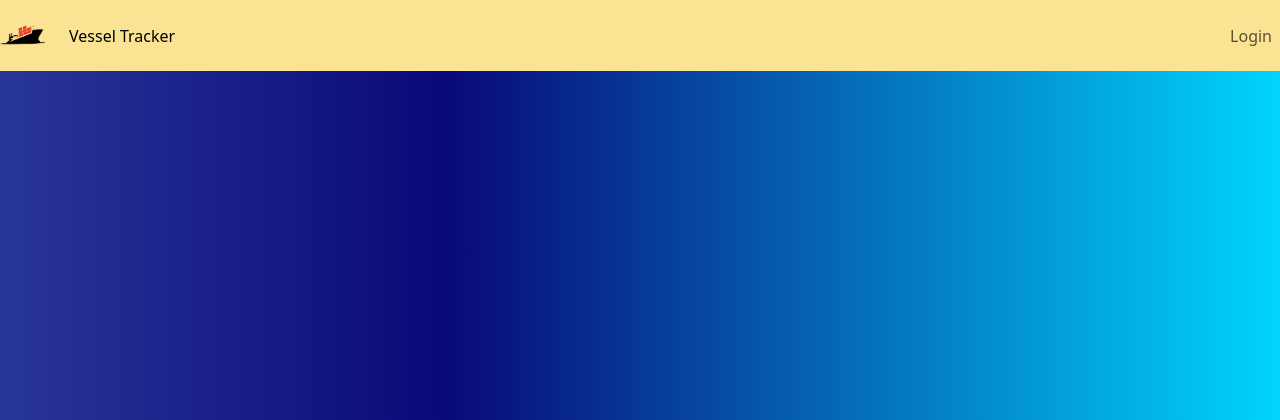
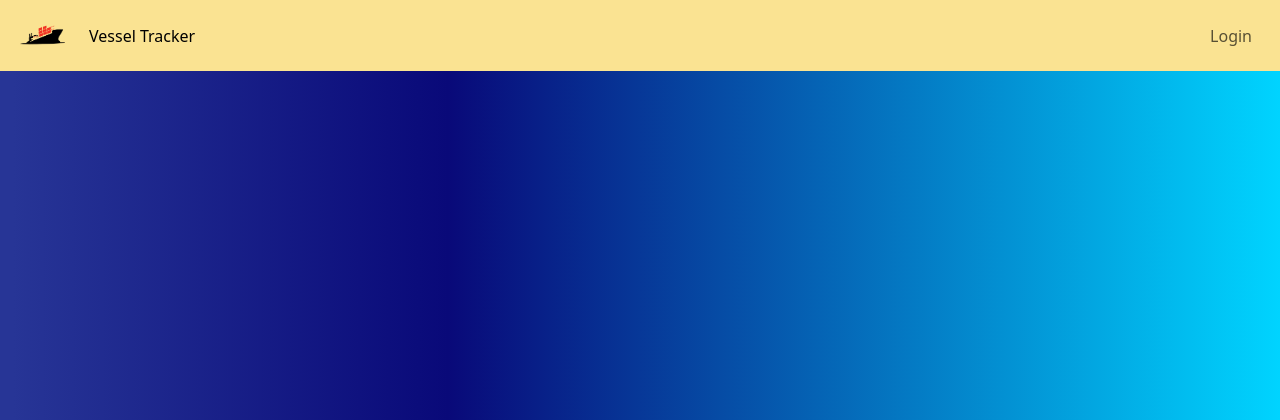
Before and after one commit to tanjil-dev/VesselTracker, a Django app: page / in a window 1280 px wide. Shown: the top 420 px of the page. Run offline with Django 3.2, Linux system fonts and the light colour scheme; data that the repository does not hold is empty; some libraries are stand-ins or nearby versions.

Commit message:
navbar refactor

```diff
--- a/static/css/style.css
+++ b/static/css/style.css
@@ -8,6 +8,12 @@ span,
 strike {
     font-family: 'Montserrat', sans-serif;
 
+}
+.navbar-brand{
+    margin-left: 20px;
+}
+.nav1{
+    margin-right: 20px;
 }
 
 .account-img {
--- a/user/templates/nav.html
+++ b/user/templates/nav.html
@@ -1,6 +1,6 @@
 {% load static %}
 <nav class="navbar navbar-expand-lg navbar-light" style="background-color: #FAE392;">
-    <a class=" navbar-brand" href="{% url 'home' %}"><img src="{% static 'images/logo.png' %}" style="width:45px; height:45px" alt="My image"/></a>
+    <a class="navbar-brand" href="{% url 'home' %}"><img src="{% static 'images/logo.png' %}" style="width:45px; height:45px" alt="My image"/></a>
     <button class="navbar-toggler collapsed btn btn-info" type="button" data-bs-toggle="collapse"
             data-bs-target="#navbarNavAltMarkup" aria-controls="navbarNavAltMarkup" aria-expanded="false"
             aria-label="Toggle navigation">
@@ -11,7 +11,7 @@
             <a class="nav-item nav-link active" href="{% url 'home' %}">Vessel Tracker</a>
         </div>
 
-        <div class="navbar-nav ms-auto">
+        <div class="navbar-nav ms-auto nav1">
             {% if user.is_authenticated %}
             <div class="dropdown">
                 <button class="btn btn-outline-info dropdown-toggle" type="button" id="dropdownMenuButton1"
```
